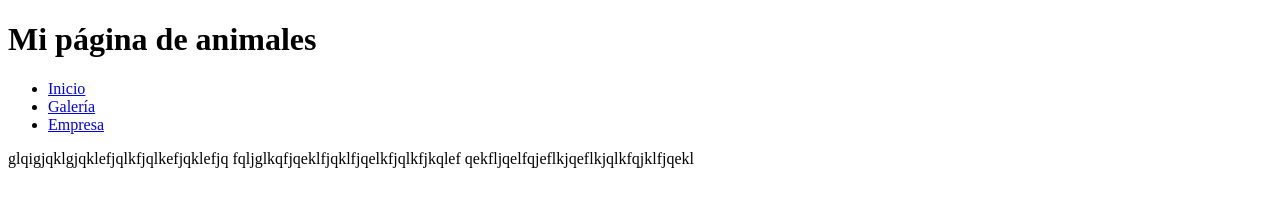
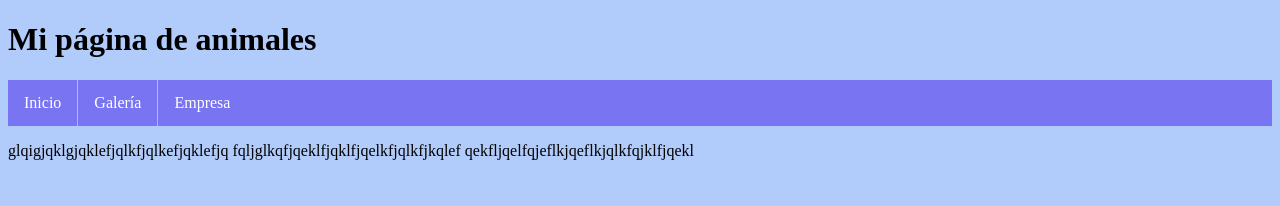
Before and after one commit to quirrk/LasTemporeras, a plain HTML site: page index.html in a window 1280 px wide. Drawn offline with Linux system fonts and the light colour scheme.

Commit message:
Agrega estilo al sitio
Cambia el color de fondo del sitio, estiliza el menu para mejorar
la experiencia del usuario

```diff
--- a/index.html
+++ b/index.html
@@ -4,7 +4,8 @@
     <meta charset="UTF-8">
     <meta name="viewport" content="width=device-width, initial-scale=1.0">
     <meta http-equiv="X-UA-Compatible" content="ie=edge">
-    <title>Document</title>
+    <link rel="stylesheet" href="styles/main.css">
+    <title>Mis Animales</title>
 </head>
 <body>
     <header>
--- /dev/null
+++ b/styles/main.css
@@ -0,0 +1,39 @@
+ul {
+    list-style-type: none;
+    margin: 0;
+    padding: 0;
+    overflow: hidden;
+    background-color: #7874f2;
+}
+
+li {
+    float: left;
+    border-right:1px solid #bbb;
+}
+
+li:last-child {
+    border-right: none;
+}
+
+li a {
+    display: block;
+    color: white;
+    text-align: center;
+    padding: 14px 16px;
+    text-decoration: none;
+}
+
+li a:hover:not(.active) {
+    background-color: #dfe2fe;
+}
+
+.active {
+    background-color: #7874f2;
+}
+
+body{
+    background-color: #b1cbfa;
+}
+ header{
+     padding:
+ }
```
